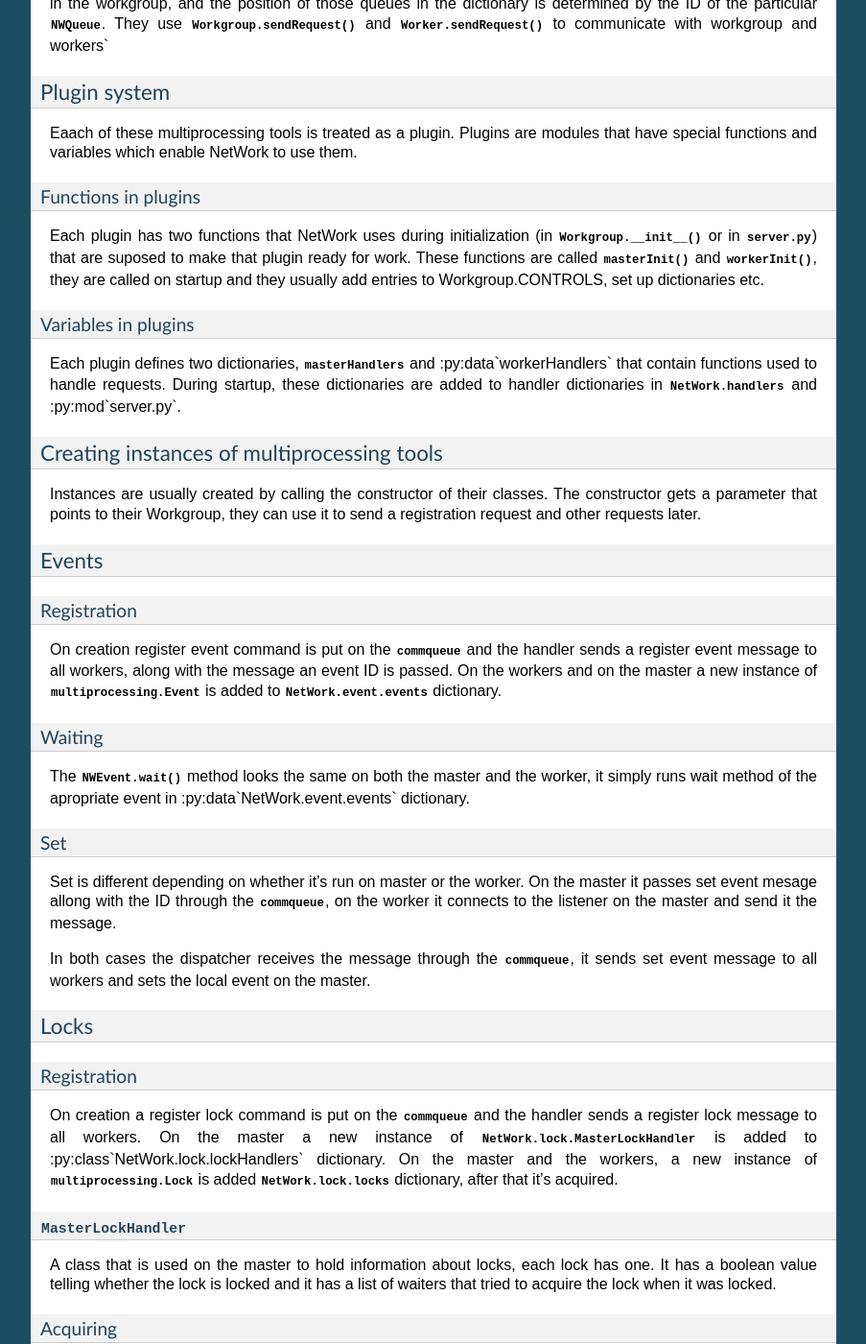
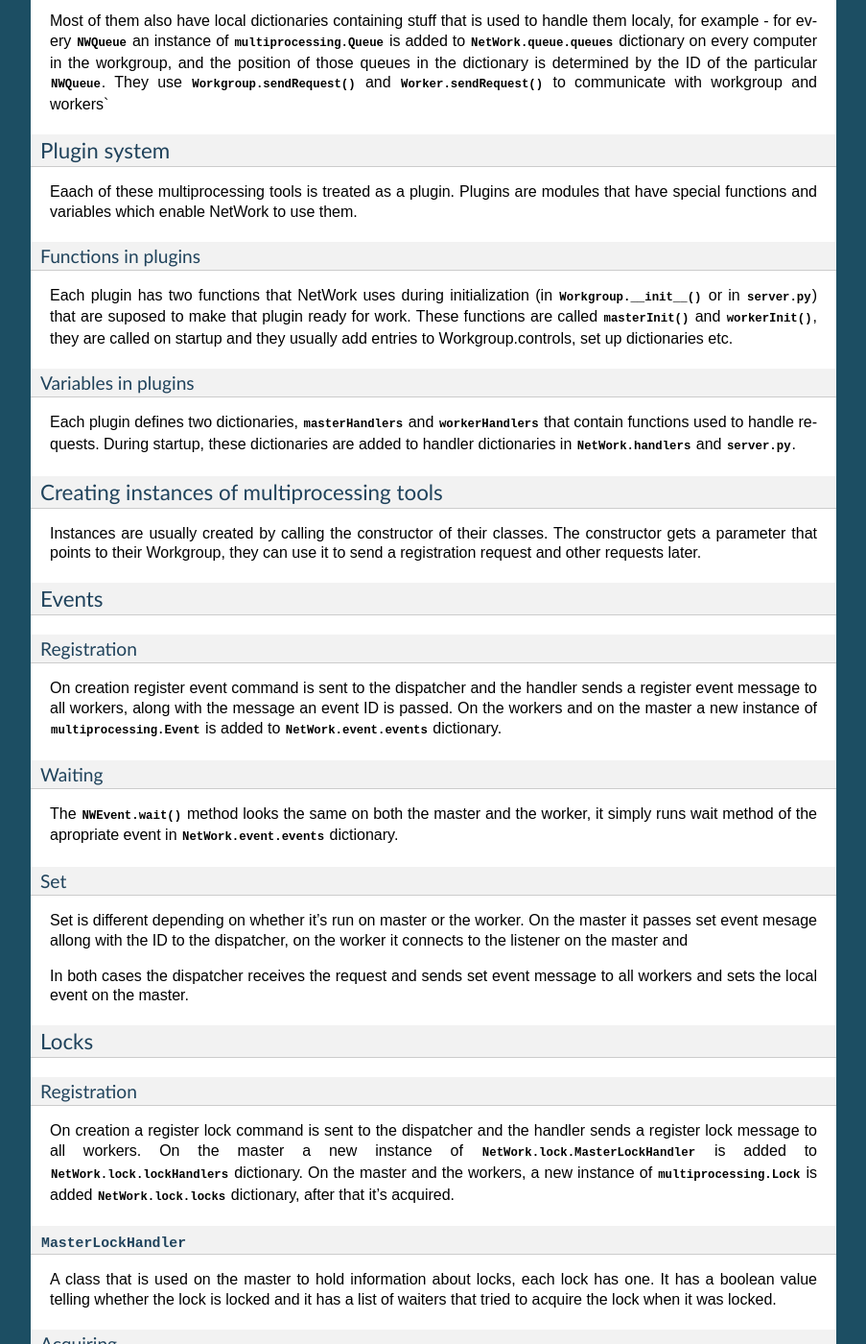
Before and after one commit to nidzo732/NetWork, a Sphinx documentation site: the page built from Documentation/source/InnerWorkings.rst, in a window 1280 px wide and 1400 px high, scrolled down 5051 px. Shown: the whole window at 96% size, without its empty margins (198-1101 px from the left). Built offline with Sphinx 7.4.7, drawn with Linux system fonts in a browser that asks for light colours; formulas are drawn with MathJax 3; some of the changed text lies outside the part shown.

Commit message:
Updated docs to match code changes

```diff
--- a/Documentation/source/InnerWorkings.rst
+++ b/Documentation/source/InnerWorkings.rst
@@ -130,9 +130,9 @@
 :py:meth:`__init__`
 -------------------
 When a new instance is created the constructor goes through the given list of IPs, for each of thos IPs it tries
- to create an instance of :py:class:`NetWork.worker.Worker` class, the worker uses
- :py:func:`NetWork.networking.NWSocket.checkAvailability` to test if the IP is valid, if all goes well without
- exception the worker is added to the workgroup.
+to create an instance of :py:class:`NetWork.worker.Worker` class, the worker uses
+:py:func:`NetWork.networking.NWSocket.checkAvailability` to test if the IP is valid, if all goes well without
+exception the worker is added to the workgroup.
 
 After the workers are added initialization is done on other modules
 (:py:mod:`NetWork.event`, :py:mod:`NetWork.manager`...) their internal variables
@@ -165,23 +165,27 @@
 Commqueue is a queue created during :py:meth:`__init__` and is used to pass commands to the dispatcher. All
 requests are passed through this queue, when tasks on workers use a tool it sends a message to
 :py:attr:`networkListener` and it passes it via :py:attr:`commqueue` to the dispatcher. Tools on the master put
-their requests directly to this queue using :py:meth:`sendRequest` method of the workgroup
+their requests directly to this queue using :py:meth:`NetWork.request.sendRequest`.
 
 Request
 =======
-Request is a class used to pack requests that are passed to the dispatcher, in addition to the request itself
+:py:class:`NetWork.request.Request` is a class used to pack requests that are passed to the dispatcher,
+in addition to the request itself. All handlers get their :py:data:`request` parameter that can be used to get the
+contents of that request and to send response to the sender of that request.
+
+:py:func:`NetWork.request.sendRequest` is used as a unified way to send requests, regardles of whether the
+sender is on the worker or on the master.
 the Request also has additional data:
 
   * ID number of the worker who sent the request, if the request was sent from the master the ID is -1
-  * if the request was sent from the worker a socket is also passed to the dispatcher and the handler, this way
-    the handler can respond to the request if needed
+  * if the request was sent over the network a socket is also passed to the dispatcher and the handler, this way
+    the handler can respond to the request if needed, if the request is a local, a queue is used to pass the response
 
 
-Controlls
+controls
 ---------
-Controlls is a manager used by the Workgroup and multiprocessing tools to store various properties like list of
-workers, nubmer of registered queues etc. It is used because dispatcher and listener need to access this shared
-data.
+controls is a dictionary used by the Workgroup and multiprocessing tools to store various properties like list of
+workers, nubmer of registered queues etc.
 
 Communication with workers
 ##############################
@@ -235,9 +239,7 @@
 :py:class:`TaskHandler` has multiple methods related to the running task, they all use :py:class:`Workgroup`
 methods to pass requests to the :py:attr:`commqueue` and then to the worker, the worker receives the request and
 runs the apropriate method in the :py:class:`WorkerProcess`. If the user asks for information, the worker sends it
-back through the socket and handler passes it through a queue that is automaticaly created by :py:class:`TaskHandler`
-methods.
-
+back through the socket and handler passes it back with :py:meth:`respond` method of the Request.
 
 
 Multiprocessing tools
@@ -264,14 +266,14 @@
 :py:mod:`server.py`) that
 are suposed to make that plugin ready for work. These functions are called :py:meth:`masterInit` and
 :py:meth:`workerInit`, they are
-called on startup and they usually add entries to Workgroup.CONTROLS, set up dictionaries etc.
+called on startup and they usually add entries to Workgroup.controls, set up dictionaries etc.
 
 Variables in plugins
 ====================
-Each plugin defines two dictionaries, :py:data:`masterHandlers` and :py:data`workerHandlers` that contain functions
+Each plugin defines two dictionaries, :py:data:`masterHandlers` and :py:data:`workerHandlers` that contain functions
 used to handle
 requests. During startup, these dictionaries are added to handler dictionaries in :py:mod:`NetWork.handlers` and
-:py:mod`server.py`.
+:py:mod:`server.py`.
 
 Creating instances of multiprocessing tools
 -------------------------------------------
@@ -282,7 +284,7 @@
 ------
 Registration
 ============
-On creation register event command is put on the :py:data:`commqueue` and the handler sends a register event message
+On creation register event command is sent to the dispatcher and the handler sends a register event message
 to all workers, along with the message an
 event ID is passed. On the workers and on the master a new instance of :py:class:`multiprocessing.Event` is added
 to :py:data:`NetWork.event.events` dictionary.
@@ -290,24 +292,23 @@
 Waiting
 =======
 The :py:meth:`NWEvent.wait` method looks the same on both the master and the worker, it simply runs wait method
-of the apropriate event in :py:data`NetWork.event.events` dictionary.
+of the apropriate event in :py:data:`NetWork.event.events` dictionary.
 
 Set
 ===
 Set is different depending on whether it's run on master or the worker. On the master it passes set event mesage
-allong with the ID through the :py:data:`commqueue`, on the worker it connects to the listener on the master and
-send it the message.
+allong with the ID to the dispatcher, on the worker it connects to the listener on the master and
 
-In both cases the dispatcher receives the message through the :py:data:`commqueue`, it sends set event message
+In both cases the dispatcher receives the request and sends set event message
 to all workers and sets the local event on the  master.
 
 Locks
 -----
 Registration
 ============
-On creation a register lock command is put on
-the :py:data:`commqueue` and the handler sends a register lock message to all workers. On the master a new instance
-of :py:class:`NetWork.lock.MasterLockHandler` is added to :py:class`NetWork.lock.lockHandlers` dictionary. On the
+On creation a register lock command is sent to the dispatcher
+and the handler sends a register lock message to all workers. On the master a new instance
+of :py:class:`NetWork.lock.MasterLockHandler` is added to :py:class:`NetWork.lock.lockHandlers` dictionary. On the
 master and the workers, a new instance of :py:class:`multiprocessing.Lock` is added
 :py:data:`NetWork.lock.locks` dictionary, after that it's acquired.
 
@@ -318,8 +319,8 @@
 
 Acquiring
 =========
-When :py:meth:`NWLock.acquire` is called it sends a message to the dispacher (through the network if on worker or
-through the :py:data:`commqueue` if on master) that it wants to acquire the lock, after that it runs the acquire
+When :py:meth:`NWLock.acquire` is called it sends a message to the dispacher
+that it wants to acquire the lock, after that it runs the acquire
 method on the apropriate lock in :py:data:`NetWork.lock.locks`.
 
 When dispatcher receives the message it check apropriate :py:class:`MasterLockHandler` in
@@ -335,7 +336,7 @@
 
 Releasing
 =========
-A message is sent to the dispatcher (network or :py:data:`commqueue`) to release the lock. When releasing it checks
+A message is sent to the dispatcher to release the lock. When releasing it checks
 the waiter list in :py:class:`MasterLockHandler`, if there are waiters it gets the ID of the first one, if the ID
 is -1 (master ID) the local lock on :py:data:`NetWork.lock.locks` is released, for other IDs a message is sent to
 the worker to release the lock, when the worker receives the message it releases the required lock.
@@ -344,14 +345,14 @@
 --------
 Registration
 ============
-On creation a message is sent through the
-:py:data:`commqueue` and a new   :py:class:`multiprocessing.manager.dict` is added to
+On creation a message is sent to the dispatcher
+and a new :py:class:`multiprocessing.manager.dict` is added to
 :py:data:`NetWork.mananager.managers` on the master, no registration is performed on the workers.
 
 Setting items
 =============
 When :py:meth:`NWManager.setItem` is called a request is sent to the dispatcher
-(network or :py:data:`commqueue`) with the manager ID, item key and the new value, when the dispatcher receives
+with the manager ID, item key and the new value, when the dispatcher receives
 the message it sets that item to a new value on the local manager in :py:data:`NetWork.manager.managers`
 
 Getting items
@@ -364,7 +365,7 @@
 ------
 Registration
 ============
-On creation a message is sent through the :py:data:`commqueue`.
+On creation a message is sent through the dispatcher
 On the master and the workers a new instance of :py:class:`multiprocessing.Queue` is added to
 :py:data:`NetWork.queue.queues` dictionary. On the master a new instance of :py:data:`NetWork.queue.MasterQueue`
 handler is added to :py:data:`NetWork.queue.queueHandlers`.
@@ -384,7 +385,7 @@
 
 Putting items
 =============
-A put item request is sent to dispatcher (network or :py:data:`commqueue`), it adds that item to the item list on
+A put item request is sent to dispatcher, handler adds that item to the item list on
 the appropriate :py:class:`MasterQueueHandler`, after adding the item it calls its :py:meth:`distribute` method.
 
 Distribution
@@ -398,10 +399,10 @@
 ----------
 Registration
 ============
-On creation a register semaphore command
-is put on the :py:data:`commqueue` and the handler sends a register semaphore message to all workers. On the master
+On creation a register semaphore command is sent to the dispatcher
+and the handler sends a register semaphore message to all workers. On the master
 a new instance of :py:class:`NetWork.semaphore.MasterSemaphoreHandler` is
-added to :py:class`NetWork.semaphore.semaphoreHandlers` dictionary. On the master and the workers, a new
+added to :py:class:`NetWork.semaphore.semaphoreHandlers` dictionary. On the master and the workers, a new
 instance of :py:class:`multiprocessing.Semaphore` is added :py:data:`NetWork.semaphore.semaphores` dictionary.
 All created :py:class:`multiprocessing.Semaphore` have the counter value given to
 :py:meth:`Workgroup.registerSemaphore`, and upong creation they a loop acquires them to set their counter to zero.
@@ -413,8 +414,8 @@
 
 Acquiring
 =========
-When :py:meth:`NWSemaphore.acquire` is called it sends a message to the dispacher (through the network if on worker
-or through the :py:data:`commqueue` if on master) that it wants to acquire the semaphore, after that it runs the
+When :py:meth:`NWSemaphore.acquire` is called it sends a message to the dispacher
+that it wants to acquire the semaphore, after that it runs the
 acquire method on the apropriate semaphore in :py:data:`NetWork.semaphore.semaphores`.
 
 When dispatcher receives the message it checks apropriate :py:class:`MasterSemaphoreHandler` in
@@ -430,7 +431,7 @@
 
 Releasing
 =========
-A message is sent to the dispatcher (network or :py:data:`commqueue`) to release the semaphore. When releasing
+A message is sent to the dispatcher to release the semaphore. When releasing
 it checks the waiter list in :py:class:`MasterSemaphoreHandler`, if there are waiters it gets the ID of the first
 one, if the ID is -1 (master ID) the local semaphore on :py:data:`NetWork.semaphore.semaphores` is released, for
 other IDs a message is sent to the worker to release the semaphore, when the worker receives the message it releases
```
Also changed, not shown: other parts of Documentation/source/InnerWorkings.rst (+4 -4 lines).
